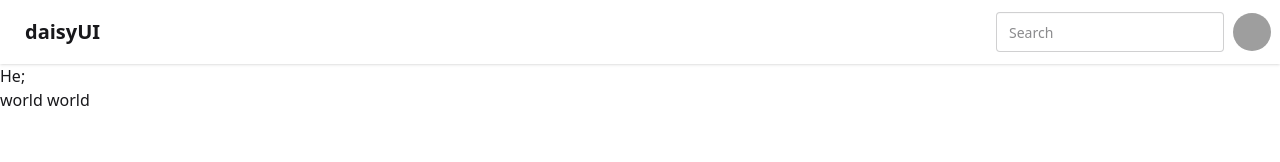
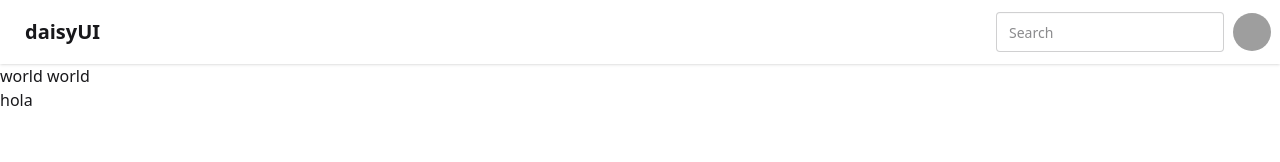
Before and after one commit to Erfan-Khan-Dhrubo/StudyChamp, a React (Vite) app in the folder frontend/: page / in a window 1280 px wide. Shown: the top 162 px of the page. Built offline with nearby package versions, Linux system fonts and the light colour scheme; grey boxes are pictures that could not be loaded.

Commit message:
Update App.jsx

```diff
--- a/frontend/src/App.jsx
+++ b/frontend/src/App.jsx
@@ -46,8 +46,9 @@ function App() {
           </div>
         </div>
       </div>
-      <h1>He;</h1>
+
       <p>world world</p>
+      <h1>hola</h1>
     </>
   );
 }
```
